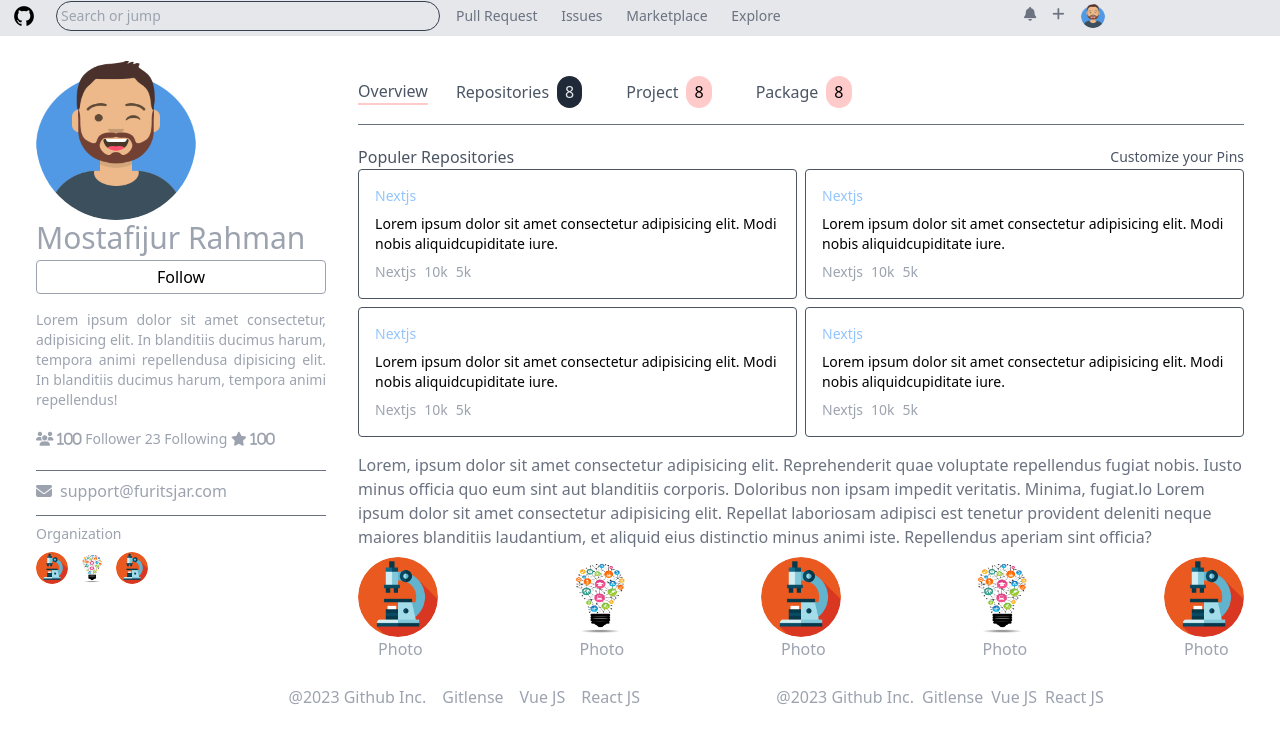
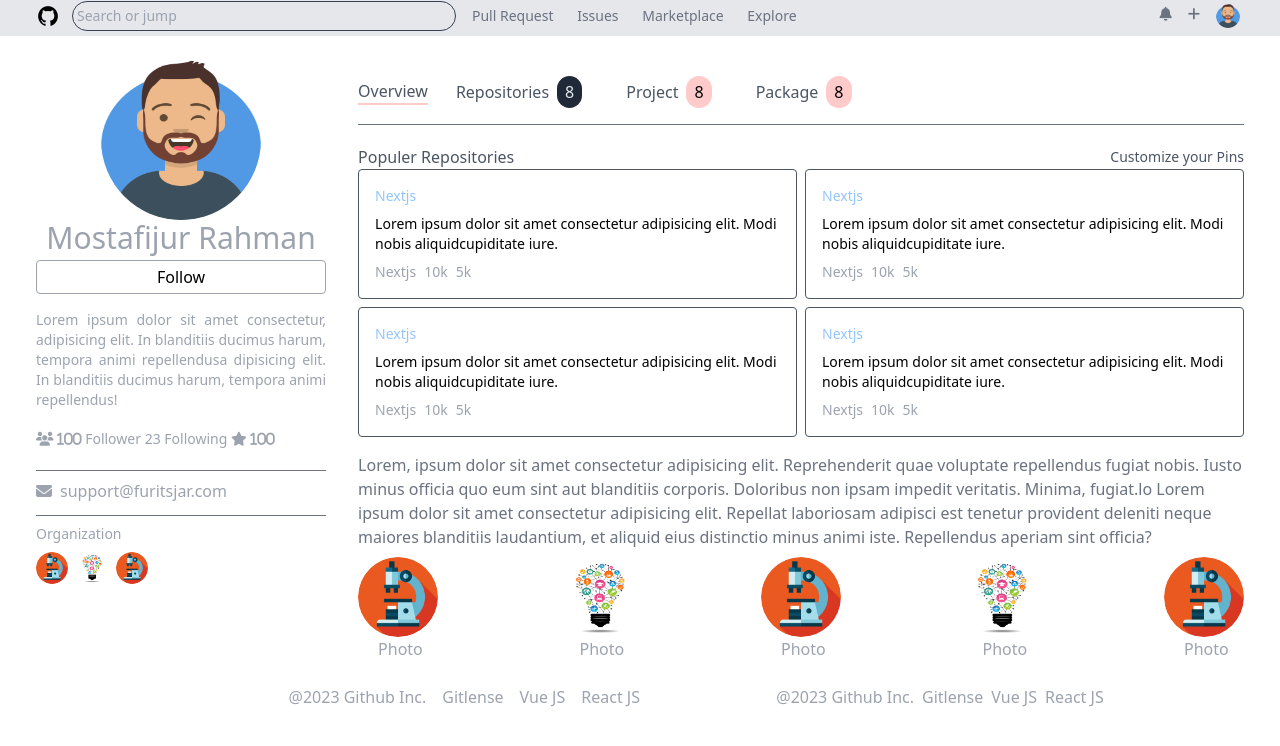
Before and after one commit to mosta5617/Tailwind-CSS-Project-Practice, a plain HTML site: page index.html in a window 1280 px wide. Drawn offline with nearby package versions, Linux system fonts and the light colour scheme.

Commit message:
github clone

```diff
--- a/index.html
+++ b/index.html
@@ -25,12 +25,12 @@
   <div class="bg-gray-200 pb-1">
     <div class="flex">
     <!-- left link -->
-    <div class="flex items-center w-4/5">
+    <div class="flex items-center w-4/5 pl-6">
       <div>
-        <img class="w-8 h-8 rounded-full ml-2" src="./img/logo.png" alt="">
+        <img class="w-8 h-8 rounded-full ml-2 " src="./img/logo.png" alt="">
       </div>
       <div class="hidden lg:inline">
-        <input class="ml-4 w-96 bg-gray-200 border border-gray-700 rounded-full text-sm p-1 outline-none text-gray-500" type="text" placeholder="Search or jump">
+        <input class="ml-2 w-96 bg-gray-200 border border-gray-700 rounded-full text-sm p-1 outline-none text-gray-500" type="text" placeholder="Search or jump">
       </div>
       <div class="text-sm text-gray-500 ml-4  items-center space-x-5 hidden md:inline">
         <a class="hover:text-gray-800" href="">Pull Request</a>
@@ -41,7 +41,7 @@
     </div>
 
     <!-- right link -->
-    <div class=" text-right flex justify-end items-center">
+    <div class=" text-right flex justify-end items-center w-1/5 pr-10">
       <div class=" space-x-4 text-sm hidden md:flex ">
         <a  href="">
           <i class="fa-solid fa-bell hover:text-black text-gray-500"></i>
@@ -50,16 +50,17 @@
           <i class="fa-solid fa-plus hover:text-black text-gray-500"></i>
         </a>
         <a href="">
-        <img class="w-6 h-6 rounded-full hover:text-gray-500" src="./img/avatar.png" alt="">
+        <img class="w-6 h-6 rounded-full hover:text-gray-500 " src="./img/avatar.png" alt="">
         </a>
       </div>
       <button class="md:hidden mobile-icon items-center justify-end">
         <i class="fa-solid fa-list hover:text-black text-gray-500"></i>
       </button>
     </div>
+
     </div>
 
-    <ul class="md:hidden mobile-menu ml-2 space-y-2">
+    <ul class="md:hidden mobile-menu ml-2 space-y-1">
       <li><a class="text-gray-400 hover:text-gray-900 text-sm font-medium" href="">Pull Request</a></li>
       <li><a class="text-gray-400 hover:text-gray-900 text-sm font-medium" href="">Issues</a></li>
       <li><a class="text-gray-400 hover:text-gray-900 text-sm font-medium" href="">Marketplace</a></li>
@@ -73,12 +74,12 @@
     <!-- Profile  -->
     <div class="md:w-1/4 w-ful px-1">
 <!-- profile -->
-      <div>
-        <img class="w-40 h-40 rounded-full" src="./img/avatar.png" alt="">
+      <div class="">
+        <img class="w-40 h-40 rounded-full mx-auto" src="./img/avatar.png" alt="">
       </div>
 
       <div>
-        <div class="text-3xl text-gray-400 text-medium pb-1">Mostafijur Rahman</div>
+        <div class="text-3xl text-gray-400 text-medium pb-1 text-center">Mostafijur Rahman</div>
         <button class="border border-gray-400 hover:text-gray-700 py-1 rounded w-full hover:border-gray-600 hover:bg-gray-200">Follow</button>
       </div>
 <!-- Following section -->
```
Also changed, not shown: landing_page.html (added, +26 -0 lines).
